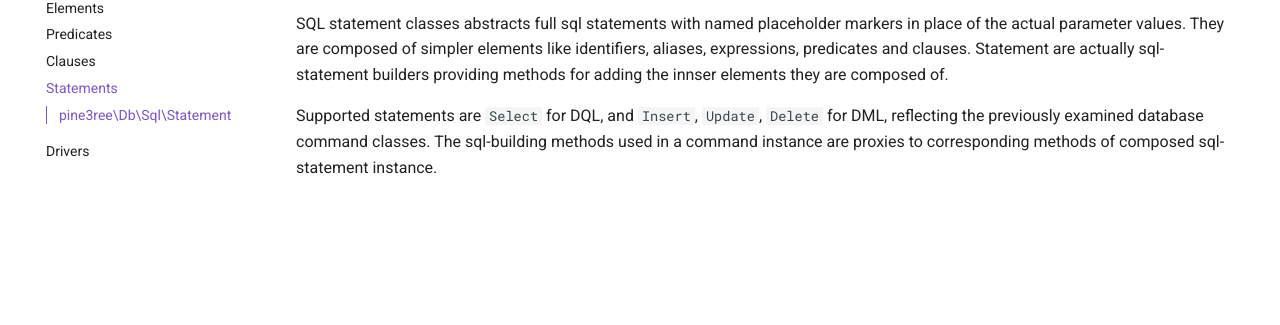
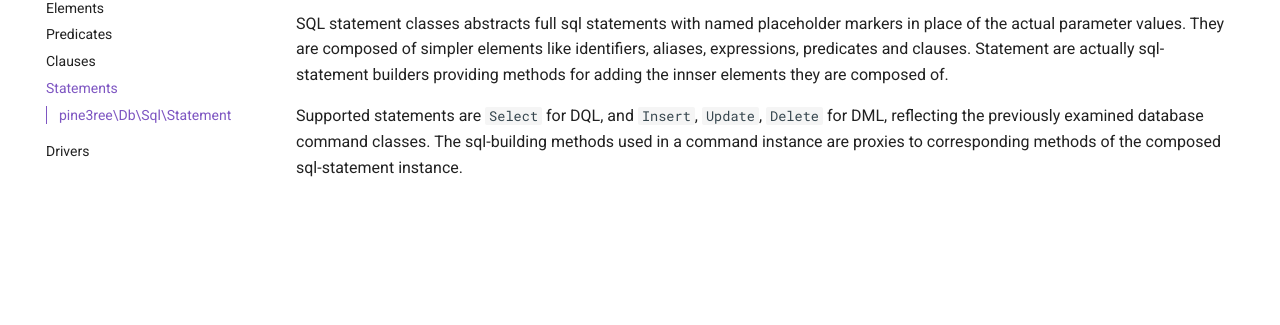
Before and after one commit to pine3ree/pine3ree-db, an MkDocs documentation site: the page built from docs/sql/statements.md, in a window 1280 px wide. Shown: the part 220-545 px from the top of the page. Built offline with MkDocs 1.6.1 and Material for MkDocs 9.7.7, drawn with Linux system fonts in a browser that asks for light colours; comment, search, counter and statistics services are not loaded.

Commit message:
Docs update
Signed-off-by: pine3ree <pine3ree@gmail.com>

```diff
--- a/docs/sql/statements.md
+++ b/docs/sql/statements.md
@@ -8,5 +8,5 @@ composed of.
 
 Supported statements are `Select` for DQL, and `Insert`, `Update`, `Delete` for DML,
 reflecting the previously examined database command classes. The sql-building methods
-used in a command instance are proxies to corresponding methods of composed
+used in a command instance are proxies to corresponding methods of the composed
 sql-statement instance.
--- a/mkdocs.yml
+++ b/mkdocs.yml
@@ -11,6 +11,7 @@ nav:
         - Clauses: sql/clauses.md
         - Statements: sql/statements.md
         - Drivers: sql/drivers.md
+
 repo_url: 'https://github.com/pine3ree/pine3ree-db'
 
 theme:
```
Also changed, not shown: docs/sql/predicates.md (+1 -1 lines).
